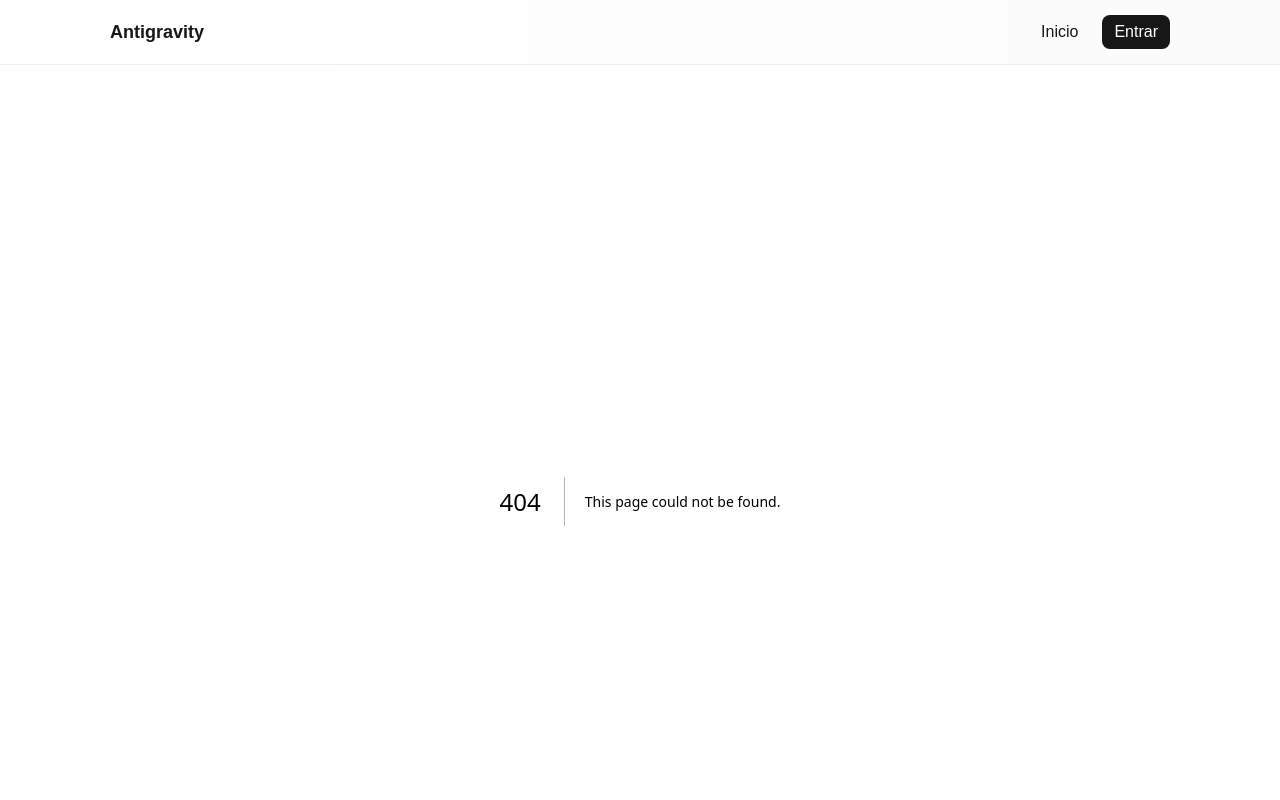
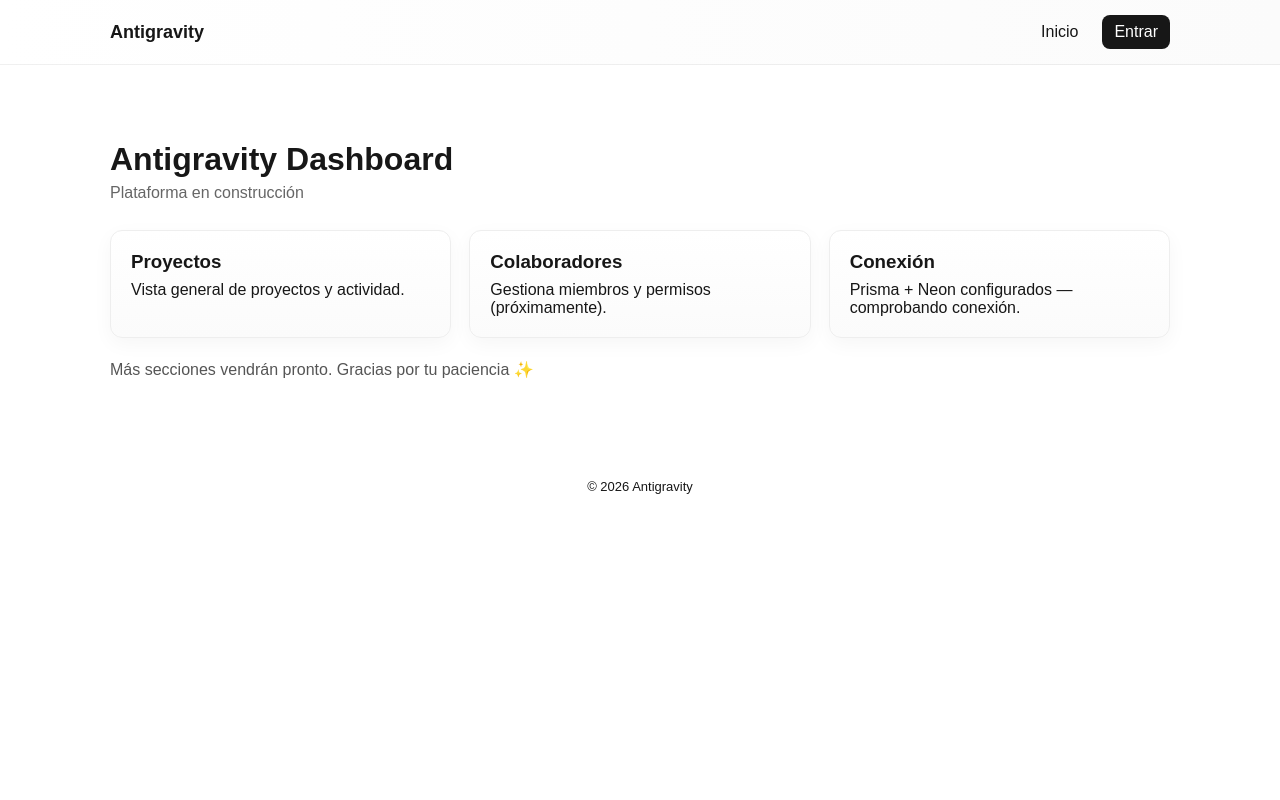
Before and after one commit to narm75457-lgtm/fray, a Next.js app: page /app in a window 1280 px wide. Before the commit this address had no page. Shown: the top 800 px of the page. Built offline with nearby package versions, Linux system fonts and the light colour scheme.

Commit message:
feat(ui): add /app dashboard placeholder

```diff
--- /dev/null
+++ b/src/app/app/page.module.css
@@ -0,0 +1,46 @@
+.container {
+  max-width: 1100px;
+  margin: 0 auto;
+  padding: 40px 20px;
+}
+
+.header {
+  margin-bottom: 28px;
+}
+
+.header h1 {
+  font-size: 32px;
+  margin-bottom: 6px;
+}
+
+.lead {
+  color: #666;
+}
+
+.grid {
+  display: grid;
+  grid-template-columns: repeat(3, 1fr);
+  gap: 18px;
+  margin-top: 12px;
+}
+
+.card {
+  background: linear-gradient(180deg, #ffffff, #fbfbfb);
+  border: 1px solid #eee;
+  padding: 20px;
+  border-radius: 12px;
+  box-shadow: 0 6px 20px rgba(20,20,20,0.04);
+}
+
+.card h3 { margin-bottom: 8px; }
+
+.placeholder { margin-top: 22px; color: #555; }
+
+@media (max-width: 900px) {
+  .grid { grid-template-columns: repeat(2, 1fr); }
+}
+
+@media (max-width: 600px) {
+  .grid { grid-template-columns: 1fr; }
+  .header h1 { font-size: 24px; }
+}
--- /dev/null
+++ b/src/app/app/page.tsx
@@ -0,0 +1,33 @@
+import styles from './page.module.css'
+
+export default function AppDashboard() {
+  return (
+    <div className={styles.container}>
+      <header className={styles.header}>
+        <h1>Antigravity Dashboard</h1>
+        <p className={styles.lead}>Plataforma en construcción</p>
+      </header>
+
+      <section className={styles.grid}>
+        <div className={styles.card}>
+          <h3>Proyectos</h3>
+          <p>Vista general de proyectos y actividad.</p>
+        </div>
+
+        <div className={styles.card}>
+          <h3>Colaboradores</h3>
+          <p>Gestiona miembros y permisos (próximamente).</p>
+        </div>
+
+        <div className={styles.card}>
+          <h3>Conexión</h3>
+          <p>Prisma + Neon configurados — comprobando conexión.</p>
+        </div>
+      </section>
+
+      <section className={styles.placeholder}>
+        <p>Más secciones vendrán pronto. Gracias por tu paciencia ✨</p>
+      </section>
+    </div>
+  )
+}
```
